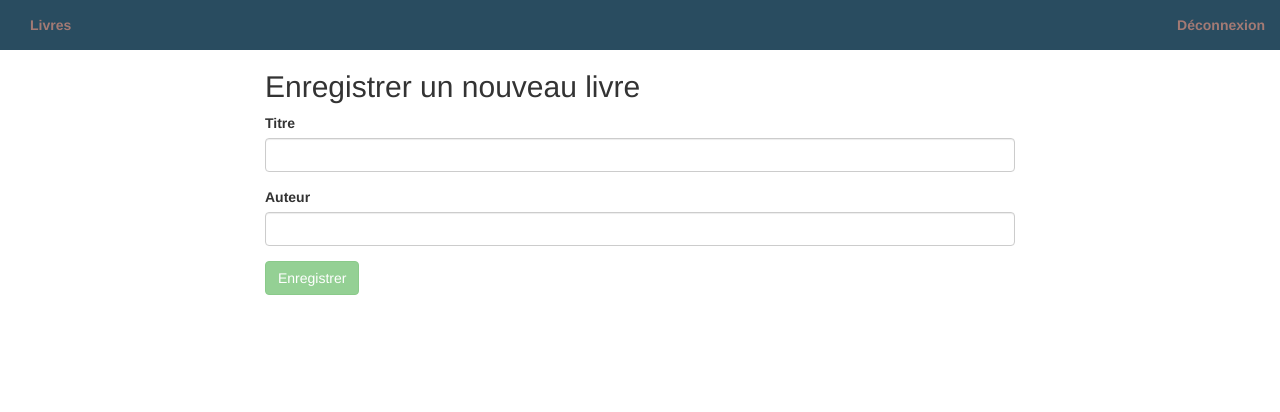
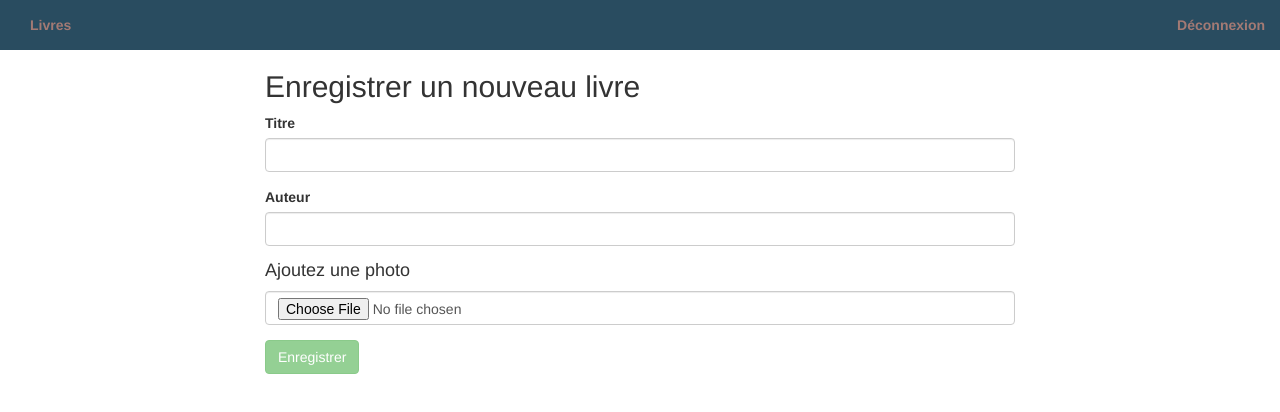
Before and after one commit to Zesysy/my-library-angular, an Angular app: page /books/new in a window 1280 px wide. Shown: the top 412 px of the page. Built offline with nearby package versions, Linux system fonts and the light colour scheme; no server answers; sample sign-in values are in the browser's storage.

Commit message:
Add image on template

```diff
--- a/src/app/book-list/book-form/book-form.component.html
+++ b/src/app/book-list/book-form/book-form.component.html
@@ -20,10 +20,22 @@
           class="form-control"
         />
       </div>
+      <div class="form-group">
+        <h4>Ajoutez une photo</h4>
+        <input
+          type="file"
+          (change)="detectFiles($event)"
+          class="form-control"
+          accept="image/*"
+        />
+        <p class="text-success" *ngIf="fileUploaded">
+          Fichier chargé !
+        </p>
+      </div>
       <button
         class="btn btn-success"
         type="submit"
-        [disabled]="bookForm.invalid"
+        [disabled]="bookForm.invalid || fileIsUploading"
       >
         Enregistrer
       </button>
--- a/src/app/book-list/book-list.component.html
+++ b/src/app/book-list/book-list.component.html
@@ -13,7 +13,7 @@
             class="btn btn-default pull-right"
             (click)="onDeleteBook(book)"
           >
-            <span class="glyphicon glyphicon-minus"></span>
+            <span class="glyphicon glyphicon-trash"></span>
           </button>
         </h4>
         <p class="list-group-item-text">{{ book.author }}</p>
--- a/src/app/book-list/single-book/single-book.component.html
+++ b/src/app/book-list/single-book/single-book.component.html
@@ -1,5 +1,11 @@
 <div class="row">
   <div class="col col-xs-12">
+    <img
+      style="max-width: 400px;"
+      *ngIf="book.photo"
+      [src]="book.photo"
+      alt="Book's photo"
+    />
     <h2>{{ book.title }}</h2>
     <h3>{{ book.author }}</h3>
     <button class="btn btn-default" (click)="onBack()">Retour</button>
--- a/src/app/services/books.service.ts
+++ b/src/app/services/books.service.ts
@@ -76,10 +76,10 @@ export class BooksService {
       upload.on(
         firebase.storage.TaskEvent.STATE_CHANGED,
         () => {
-          console.log('Chargement...');
+          console.log('Chargement…');
         },
         (error) => {
-          console.log('Erreur de chargement : ' + error);
+          console.log('Erreur de chargement ! : ' + error);
           reject();
         },
         () => {
```
